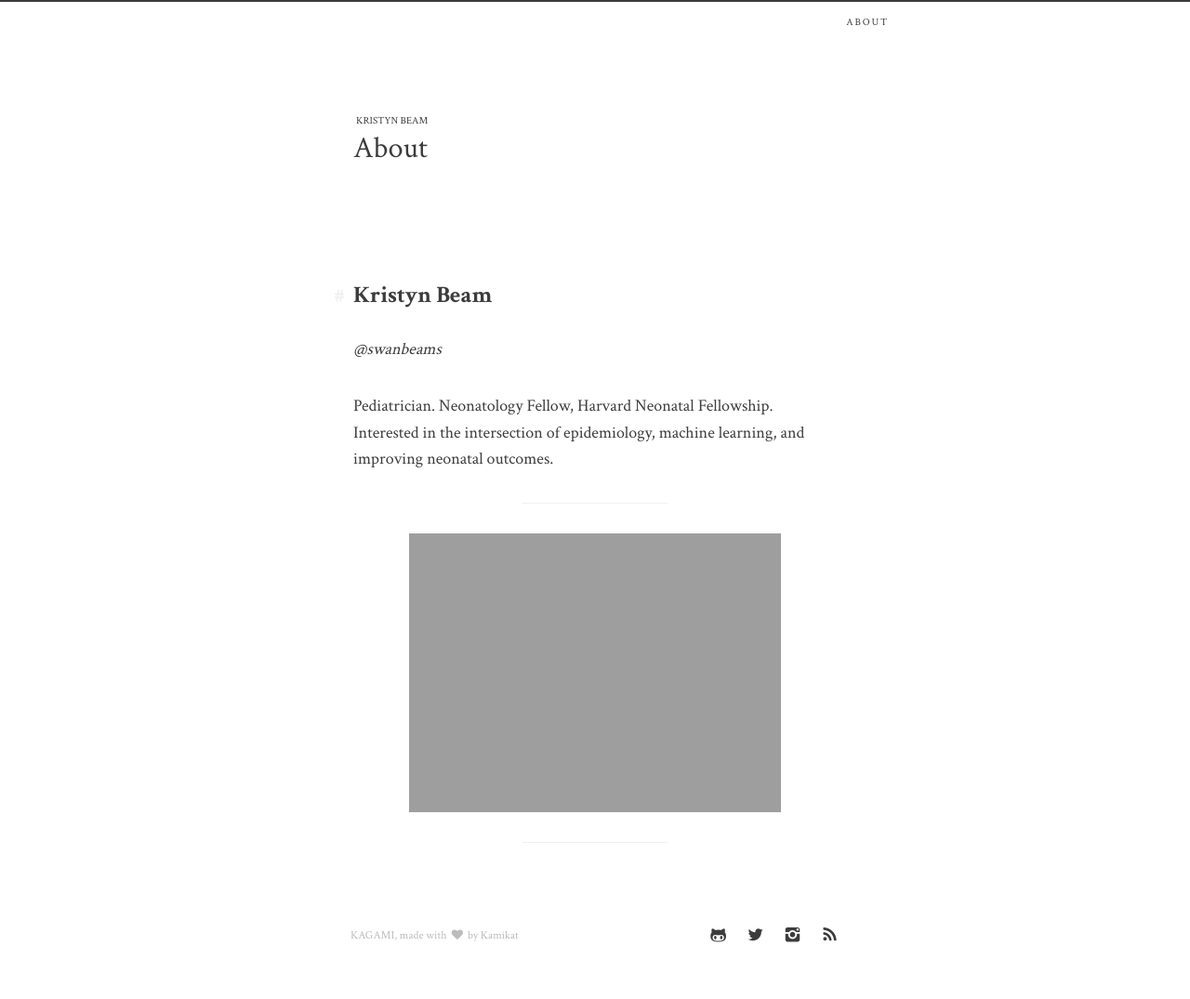
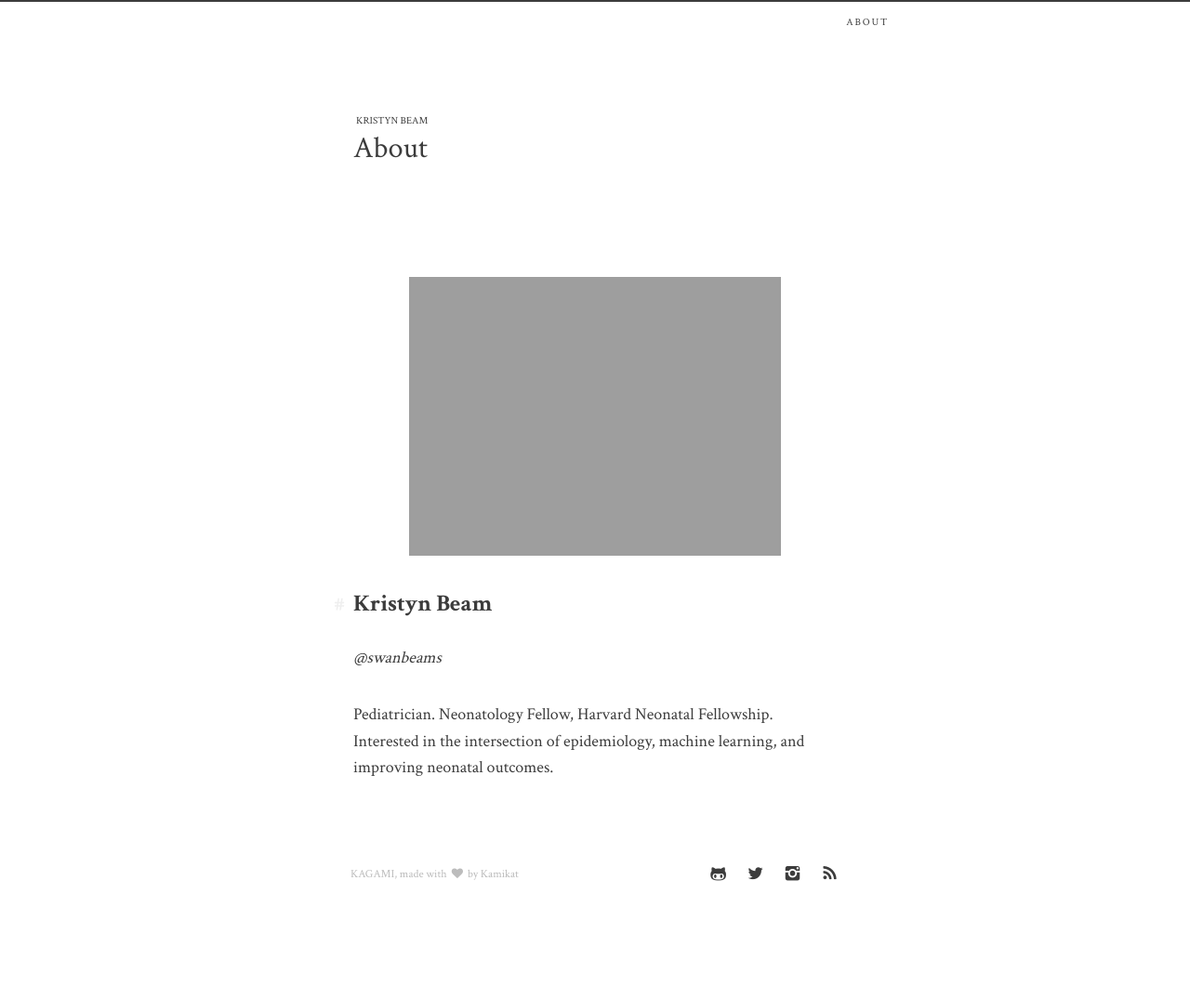
Before and after one commit to Vinayrraj/kristynbeam.github.io, a Jekyll site: the page built from about.md, in a window 1280 px wide. Shown: the whole page at 93% size. Built offline with Jekyll 4.4.1, drawn with Linux system fonts in a browser that asks for light colours; after the commit the page ends 1009 px from its top, so only the background shows below that.

Commit message:
size update

```diff
--- a/about.md
+++ b/about.md
@@ -8,15 +8,11 @@ navtitle: about
 published: true
 ---
 
+![KBeam GitHub Headshot]({{site.baseurl}}/KBeam GitHub Headshot.png =250x)
+
 ## Kristyn Beam
 *@swanbeams*
 
 Pediatrician.
 Neonatology Fellow, Harvard Neonatal Fellowship.
 Interested in the intersection of epidemiology, machine learning, and improving neonatal outcomes.
-
-__________
-
-![KBeam GitHub Headshot]({{site.baseurl}}/KBeam GitHub Headshot.png =250x)
-
-________
```
